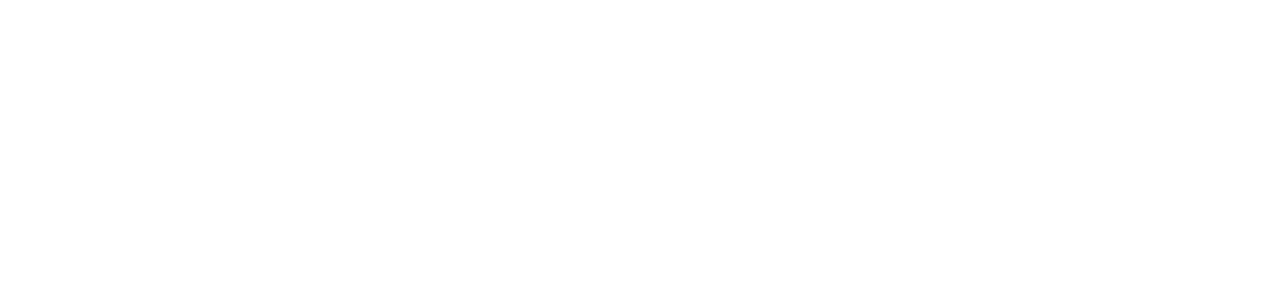
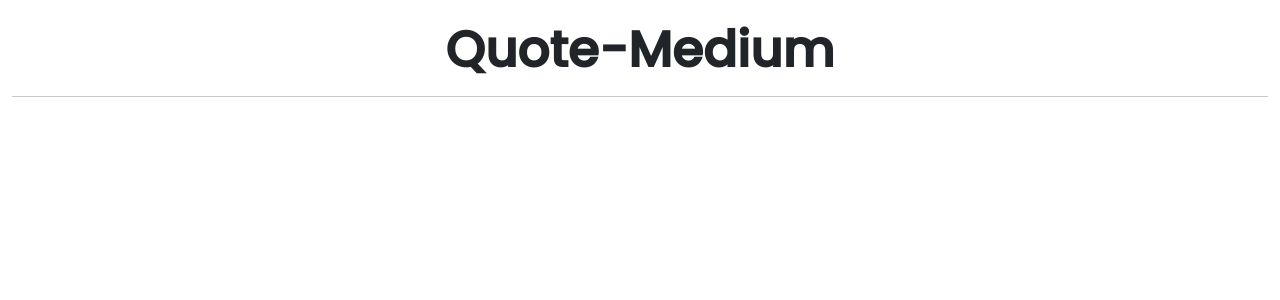
Before and after one commit to Olliemint/Quote-Medium, an Angular app: page / in a window 1280 px wide. Shown: the top 300 px of the page. Built offline with nearby package versions, Linux system fonts and the light colour scheme.

Commit message:
header added

```diff
--- a/package.json
+++ b/package.json
@@ -18,6 +18,7 @@
     "@angular/platform-browser": "~13.3.0",
     "@angular/platform-browser-dynamic": "~13.3.0",
     "@angular/router": "~13.3.0",
+    "bootstrap": "^5.1.3",
     "rxjs": "~7.5.0",
     "tslib": "^2.3.0",
     "zone.js": "~0.11.4"
--- a/src/app/app.component.html
+++ b/src/app/app.component.html
@@ -1,2 +1,10 @@
 
+<div class="container-fluid" id="background">
+    <div class="header">
+        <h1>{{header}}</h1>
+        <hr>
+    </div>
+
+
+</div>
 <router-outlet></router-outlet>
--- a/src/app/app.component.ts
+++ b/src/app/app.component.ts
@@ -7,4 +7,5 @@ import { Component } from '@angular/core';
 })
 export class AppComponent {
   title = 'Quote-Medium';
+ header= 'Quote-Medium'
 }
--- a/src/index.html
+++ b/src/index.html
@@ -6,6 +6,7 @@
   <base href="/">
   <meta name="viewport" content="width=device-width, initial-scale=1">
   <link rel="icon" type="image/x-icon" href="favicon.ico">
+  <link href="https://cdn.jsdelivr.net/npm/bootstrap@5.1.3/dist/css/bootstrap.min.css" rel="stylesheet" integrity="sha384-1BmE4kWBq78iYhFldvKuhfTAU6auU8tT94WrHftjDbrCEXSU1oBoqyl2QvZ6jIW3" crossorigin="anonymous">
 </head>
 <body>
   <app-root></app-root>
--- a/src/styles.css
+++ b/src/styles.css
@@ -1 +1,23 @@
 /* You can add global styles to this file, and also import other style files */
+/* @import "~bootstrap/dist/css/bootstrap.css" */
+
+@import url('https://fonts.googleapis.com/css2?family=Poppins:wght@200;300;400;500&display=swap');
+
+*{
+    margin: 0;
+    padding: 0;
+    box-sizing: border-box;
+    font-family: 'Poppins', sans-serif;
+    text-decoration: none;
+
+}
+html{
+    scroll-behavior: smooth;
+}
+.header h1{
+    text-align: center;
+    margin-top: 20px;
+    font-size: 50px;
+    font-weight: 700;
+
+}
```
Also changed, not shown: 1 other file (tests, documents, lock files or other folders).
